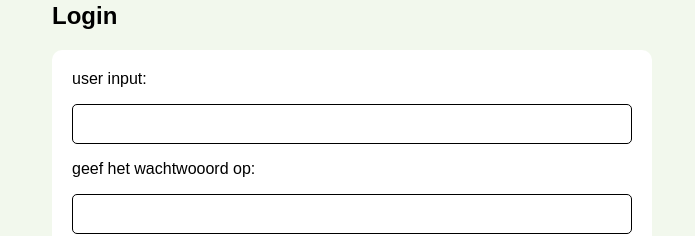
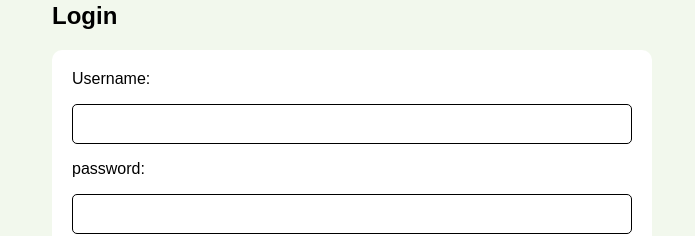
Before and after one commit to yujing-student/React-unc-inc, a React (Create React App) app in the folder my-app/: page /pages/Login in a window 1280 px wide. Shown: the part 266-502 px from the top of the page, without its empty margins (0-695 px from the left). Built offline with nearby package versions, Linux system fonts and the light colour scheme.

Commit message:
fix-typo mispelling

```diff
--- a/my-app/src/pages/Login.js
+++ b/my-app/src/pages/Login.js
@@ -112,14 +112,14 @@ const Login = () => {
                     //{/*https://legacy.reactjs.org/docs/forms.html*/}
                     <form onSubmit={handleSubmit}>
                         {console.log('we do not have your data')}
-                        <label>user input:</label>
+                        <label>Username:</label>
                         <input
                             type="text"
                             required
                             value={username}
                             onChange={(e) => setUsername(e.target.value)}
                         />
-                        <label>geef het wachtwooord op:</label>
+                        <label>password:</label>
                         <input type="password"
                                required
                                value={password}
```
